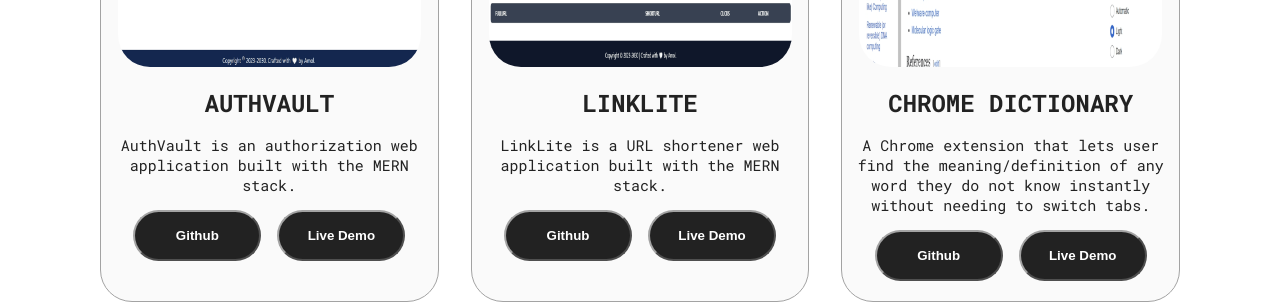
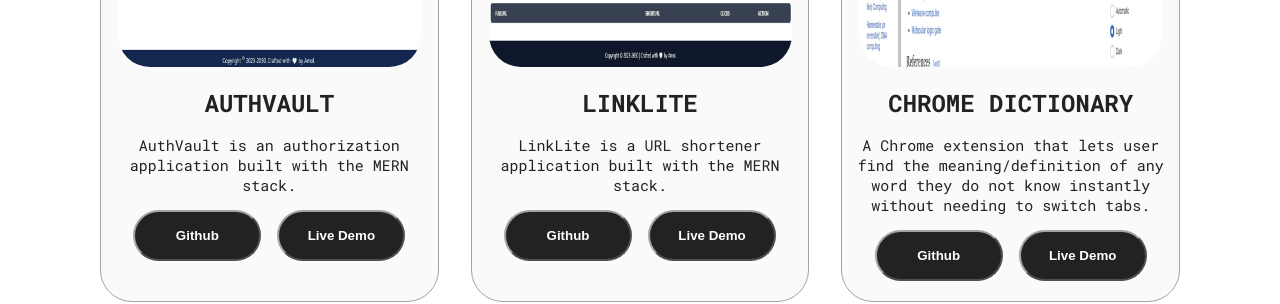
Before and after one commit to amol1211/amol.portfolio, a React (Vite) app: page / in a window 1280 px wide. Shown: the part 1160-1464 px from the top of the page. Built offline with nearby package versions, Linux system fonts and the light colour scheme.

Commit message:
fixed linkedIn URL bug

```diff
--- a/src/components/Profile/Profile.jsx
+++ b/src/components/Profile/Profile.jsx
@@ -62,7 +62,7 @@
               ></ReactTyped>
             </h2>
             <span>
-              <a href="www.linkedin.com/in/amol1211" target="_blank">
+              <a href="https://www.linkedin.com/in/amol1211/" target="_blank">
                 <img src={linkedinIcon} alt="LinkedIn icon" />
               </a>
               <a
--- a/src/components/Projects/Projects.jsx
+++ b/src/components/Projects/Projects.jsx
@@ -15,7 +15,7 @@
     github: "https://github.com/amol1211/AuthVault",
     liveDemo: "https://authvault.onrender.com",
     description:
-      "AuthVault is an authorization web application built with the MERN stack.",
+      "AuthVault is an authorization application built with the MERN stack.",
   },
   {
     title: "LinkLite",
@@ -23,7 +23,7 @@
     github: "https://github.com/amol1211/LinkLite",
     liveDemo: "https://linklite-5kh2.onrender.com",
     description:
-      "LinkLite is a URL shortener web application built with the MERN stack.",
+      "LinkLite is a URL shortener application built with the MERN stack.",
   },
   {
     title: "Chrome Dictionary",
```
Also changed, not shown: 2 other files (tests, documents, lock files or other folders).
